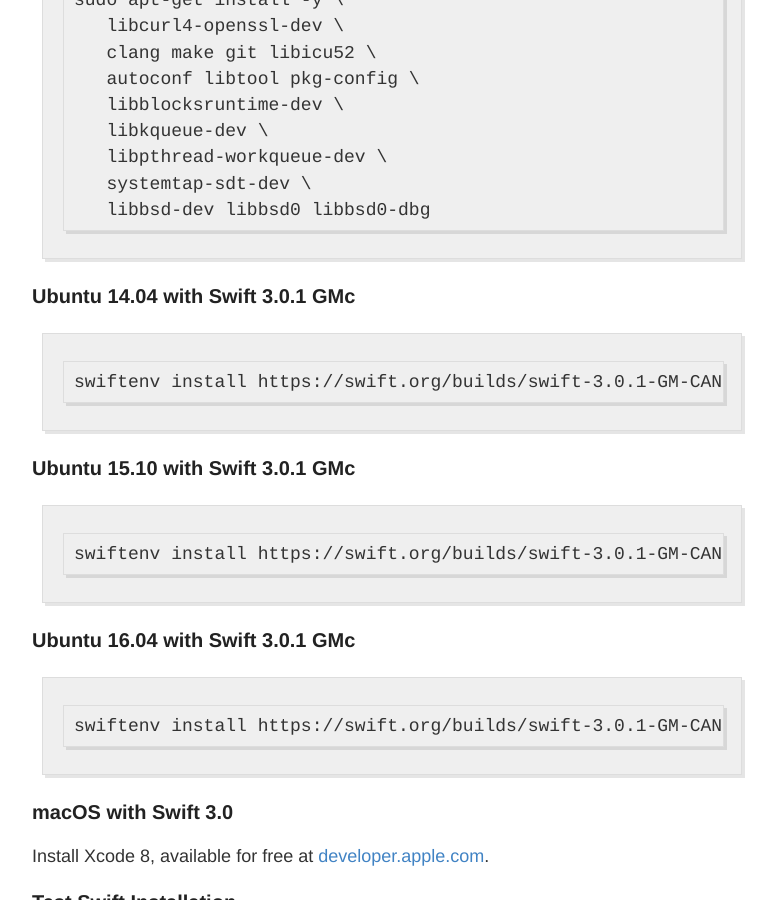
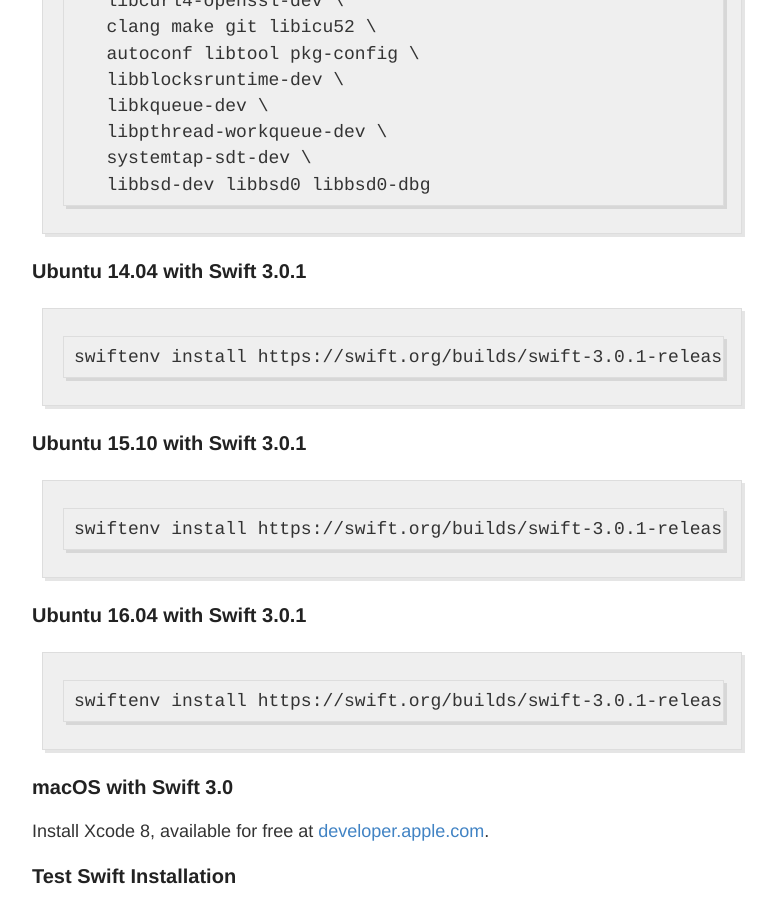
Before and after one commit to NozeIO/NozeIO.github.io, a Jekyll site: the page built from install-swift.md, in a window 1280 px wide and 900 px high, scrolled down 997 px. Shown: the whole window, without its empty margins (248-1024 px from the left). Built offline with Jekyll 4.4.1, drawn with Linux system fonts in a browser that asks for light colours; comment, search, counter and statistics services are not loaded; some of the changed text lies outside the part shown.

Commit message:
Swift 3.0.1 release

```diff
--- a/install-swift.md
+++ b/install-swift.md
@@ -13,7 +13,7 @@
 
 Due to a [bug](/swift3-note/) in the Linux Swift 3.0.0 release you
 need to use
-[Swift 3.0.1 GMc](https://swift.org/download/#swift-301-gm-candidate)
+[Swift 3.0.1](https://swift.org/download/#releases)
 or later on Linux.
 
 ## Xcode
@@ -48,17 +48,17 @@
        systemtap-sdt-dev \
        libbsd-dev libbsd0 libbsd0-dbg
 
-### Ubuntu 14.04 with Swift 3.0.1 GMc
+### Ubuntu 14.04 with Swift 3.0.1
 
-    swiftenv install https://swift.org/builds/swift-3.0.1-GM-CANDIDATE/ubuntu1404/swift-3.0.1-GM-CANDIDATE/swift-3.0.1-GM-CANDIDATE-ubuntu14.04.tar.gz
+    swiftenv install https://swift.org/builds/swift-3.0.1-release/ubuntu1404/swift-3.0.1-RELEASE/swift-3.0.1-RELEASE-ubuntu14.04.tar.gz
 
-### Ubuntu 15.10 with Swift 3.0.1 GMc
+### Ubuntu 15.10 with Swift 3.0.1
 
-    swiftenv install https://swift.org/builds/swift-3.0.1-GM-CANDIDATE/ubuntu1510/swift-3.0.1-GM-CANDIDATE/swift-3.0.1-GM-CANDIDATE-ubuntu15.10.tar.gz
+    swiftenv install https://swift.org/builds/swift-3.0.1-release/ubuntu1510/swift-3.0.1-RELEASE/swift-3.0.1-RELEASE-ubuntu15.10.tar.gz
 
-### Ubuntu 16.04 with Swift 3.0.1 GMc
+### Ubuntu 16.04 with Swift 3.0.1
 
-    swiftenv install https://swift.org/builds/swift-3.0.1-GM-CANDIDATE/ubuntu1604/swift-3.0.1-GM-CANDIDATE/swift-3.0.1-GM-CANDIDATE-ubuntu16.04.tar.gz
+    swiftenv install https://swift.org/builds/swift-3.0.1-release/ubuntu1604/swift-3.0.1-RELEASE/swift-3.0.1-RELEASE-ubuntu16.04.tar.gz
 
 ### macOS with Swift 3.0
 
```
Also changed, not shown: about.md (+1 -1 lines).
